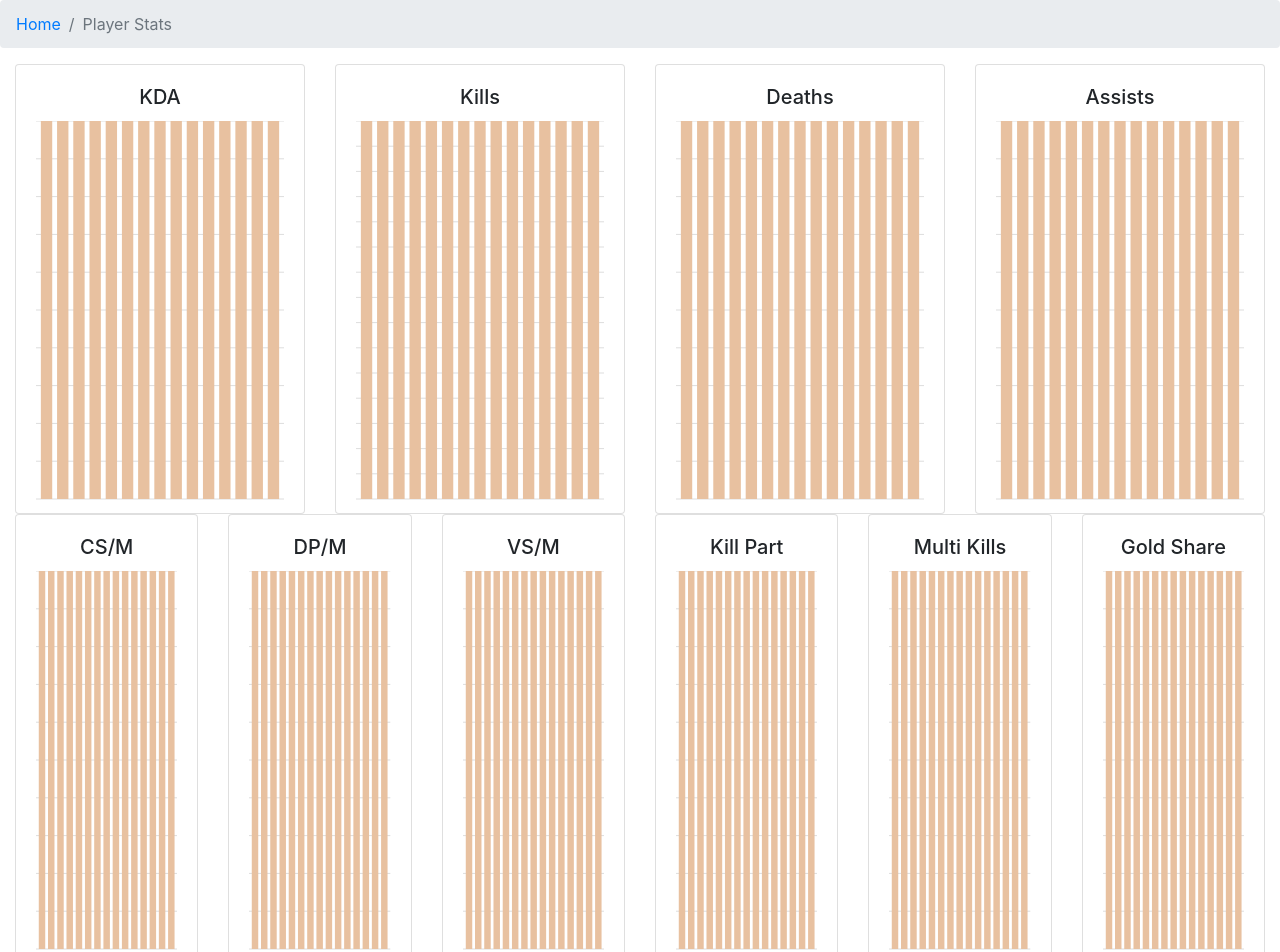
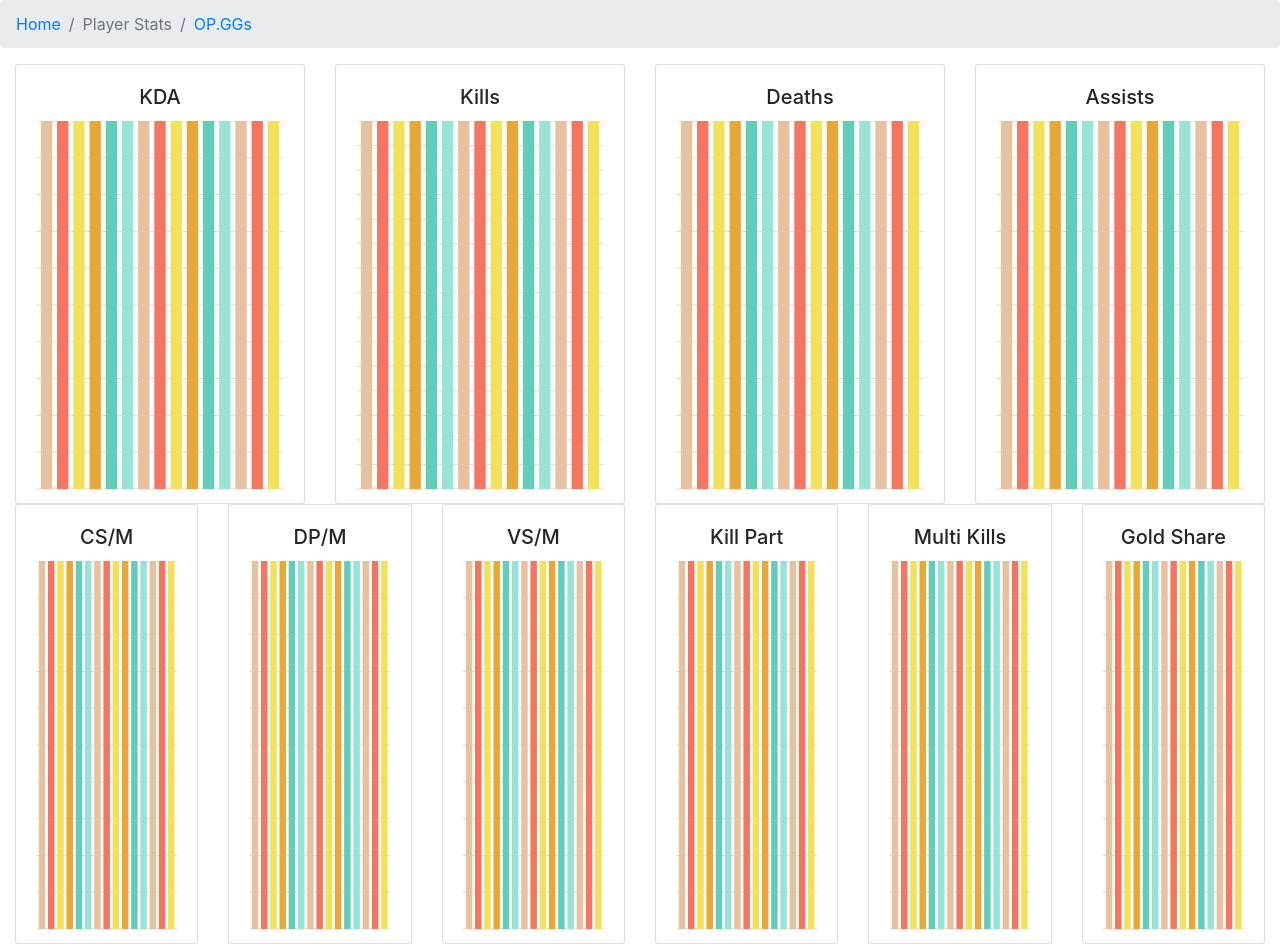
Before and after one commit to Juuiko/Tourney-Stats-Visualiser, a React (Create React App) app: page /player-stats in a window 1280 px wide. Shown: the top 952 px of the page. Built offline with nearby package versions, Linux system fonts and the light colour scheme.

Commit message:
Added fullscreen graph pages

```diff
--- a/src/App.js
+++ b/src/App.js
@@ -7,6 +7,9 @@ import PlayerStats from './pages/player-stats'
 import ChampStats from './pages/champ-stats'
 import TeamStats from './pages/team-stats'
 import PlayerStatsList from './pages/player-stats-list'
+import FullscreenPlayer from './pages/fullscreenPlayer'
+import FullscreenTeam from './pages/fullscreenTeam'
+import FullscreenChamp from './pages/fullscreenChamp'
 
 function App() {
   return (
@@ -15,9 +18,14 @@ function App() {
         <Switch>
           <Route exact path="/" component={HomePage} />
           <Route exact path="/player-stats" component={PlayerStats} />
+          <Route exact path="/player-stats/list" component={PlayerStatsList} />
+          <Route exact path="/player-stats/fullscreen" component={FullscreenPlayer} />
+
           <Route exact path="/champ-stats" component={ChampStats} />
+          <Route exact path="/champ-stats/fullscreen" component={FullscreenChamp} />
+
           <Route exact path="/team-stats" component={TeamStats} />
-          <Route exact path="/player-stats/list" component={PlayerStatsList} />
+          <Route exact path="/team-stats/fullscreen" component={FullscreenTeam} />
         </Switch>
       </Router>
     </div>
--- a/src/components/chart-card.js
+++ b/src/components/chart-card.js
@@ -12,6 +12,7 @@ class GraphCard extends Component {
              margin={{ top: 0, right: 0, bottom: 30, left: 0 }}
              padding={0.3}
              colors={{ scheme: 'nivo' }}
+             colorBy="index"
              defs={[
                  {
                      id: 'dots',
@@ -46,7 +47,7 @@ class GraphCard extends Component {
 
   render() {
     return (
-      <Card onClick={this.onClick} tag="a" className="graph-card" style={{ height: '450px' }}>
+      <Card onClick={this.onClick} tag="a" className="graph-card" style={{height: '440px'}}>
         <Card.Body>
           <Card.Title className="card-title">{this.props.title}</Card.Title>
           {this.MyResponsiveBar(this.props.data)}
@@ -56,7 +57,7 @@ class GraphCard extends Component {
   }
 
   onClick = () => {
-    this.state.props.push("fullscreen-graph")
+    this.props.history.push(this.props.fullscreen)
   }
 }
 
--- /dev/null
+++ b/src/pages/fullscreenChamp.jsx
@@ -0,0 +1,28 @@
+import React, { Component } from 'react'
+import { Link } from 'react-router-dom'
+
+import 'bootstrap/dist/css/bootstrap.min.css'
+import { ResponsiveBar } from '@nivo/bar'
+import Breadcrumb from 'react-bootstrap/Breadcrumb'
+import Data from '../media/playerStats.json'
+
+class Fullscreen extends Component {
+
+  render() {
+    return (
+      <div className="home">
+      <Breadcrumb>
+           <Breadcrumb.Item><Link to="/">Home</Link></Breadcrumb.Item>
+           <Breadcrumb.Item><Link to="/champ-stats">Champ Stats</Link></Breadcrumb.Item>
+           <Breadcrumb.Item active>Fullscreen</Breadcrumb.Item>
+      </Breadcrumb>
+
+        <div className="container-fluid">
+
+        </div>
+      </div>
+    )
+  }
+}
+
+export default Fullscreen
--- /dev/null
+++ b/src/pages/fullscreenPlayer.jsx
@@ -0,0 +1,28 @@
+import React, { Component } from 'react'
+import { Link } from 'react-router-dom'
+
+import 'bootstrap/dist/css/bootstrap.min.css'
+import { ResponsiveBar } from '@nivo/bar'
+import Breadcrumb from 'react-bootstrap/Breadcrumb'
+import Data from '../media/playerStats.json'
+
+class Fullscreen extends Component {
+
+  render() {
+    return (
+      <div className="home">
+      <Breadcrumb>
+           <Breadcrumb.Item><Link to="/">Home</Link></Breadcrumb.Item>
+           <Breadcrumb.Item><Link to="/player-stats">Player Stats</Link></Breadcrumb.Item>
+           <Breadcrumb.Item active>Fullscreen</Breadcrumb.Item>
+      </Breadcrumb>
+
+        <div className="container-fluid">
+
+        </div>
+      </div>
+    )
+  }
+}
+
+export default Fullscreen
--- /dev/null
+++ b/src/pages/fullscreenTeam.jsx
@@ -0,0 +1,28 @@
+import React, { Component } from 'react'
+import { Link } from 'react-router-dom'
+
+import 'bootstrap/dist/css/bootstrap.min.css'
+import { ResponsiveBar } from '@nivo/bar'
+import Breadcrumb from 'react-bootstrap/Breadcrumb'
+import Data from '../media/playerStats.json'
+
+class Fullscreen extends Component {
+
+  render() {
+    return (
+      <div className="home">
+      <Breadcrumb>
+           <Breadcrumb.Item><Link to="/">Home</Link></Breadcrumb.Item>
+           <Breadcrumb.Item><Link to="/team-stats">Team Stats</Link></Breadcrumb.Item>
+           <Breadcrumb.Item active>Fullscreen</Breadcrumb.Item>
+      </Breadcrumb>
+
+        <div className="container-fluid">
+
+        </div>
+      </div>
+    )
+  }
+}
+
+export default Fullscreen
--- a/src/pages/player-stats-list.jsx
+++ b/src/pages/player-stats-list.jsx
@@ -1,19 +1,28 @@
 import React, { Component } from 'react'
+import { Link } from 'react-router-dom'
 
 import 'bootstrap/dist/css/bootstrap.min.css'
+import Breadcrumb from 'react-bootstrap/Breadcrumb'
 import TitleContainer from '../components/title-container'
 import PlayerList from '../components/player-list-container'
 
 class HomePage extends Component {
   render() {
     return (
-      <div className="container col-md-12">
+     <div>
+          <Breadcrumb>
+            <Breadcrumb.Item><Link to="/">Home</Link></Breadcrumb.Item>
+            <Breadcrumb.Item><Link to="/player-stats">Player Stats</Link></Breadcrumb.Item>
+            <Breadcrumb.Item active>OP.GGs</Breadcrumb.Item>
+          </Breadcrumb>
+           <div className="container-fluid">
              <div className="row">
                 <TitleContainer
                   title="Here's all the players' OPGGs!"
-             subtitle="happy drafting :)"
+                  subtitle=""
                 ></TitleContainer>
                 <PlayerList></PlayerList>
+             </div>
            </div>
       </div>
     )
--- a/src/pages/player-stats.jsx
+++ b/src/pages/player-stats.jsx
@@ -17,6 +17,7 @@ class PlayerStats extends Component {
       <Breadcrumb>
         <Breadcrumb.Item><Link to="/">Home</Link></Breadcrumb.Item>
         <Breadcrumb.Item active>Player Stats</Breadcrumb.Item>
+        <Breadcrumb.Item><Link to="/player-stats/list">OP.GGs</Link></Breadcrumb.Item>
       </Breadcrumb>
 
         <div className="container-fluid">
@@ -27,6 +28,7 @@ class PlayerStats extends Component {
            graph="kda"
            data={Data}
            index="playerName"
+           fullscreen="/player-stats/fullscreen"
           />
           <Card
            title="Kills"
@@ -34,6 +36,7 @@ class PlayerStats extends Component {
            graph="kills"
            data={Data}
            index="playerName"
+           fullscreen="/player-stats/fullscreen"
           />
           <Card
            title="Deaths"
@@ -41,6 +44,7 @@ class PlayerStats extends Component {
            graph="deaths"
            data={Data}
            index="playerName"
+           fullscreen="/player-stats/fullscreen"
           />
           <Card
            title="Assists"
@@ -48,6 +52,7 @@ class PlayerStats extends Component {
            graph="assists"
            data={Data}
            index="playerName"
+           fullscreen="/player-stats/fullscreen"
           />
           </CardDeck>
           <CardDeck className="deck">
@@ -57,6 +62,7 @@ class PlayerStats extends Component {
            graph="csm"
            data={Data}
            index="playerName"
+           fullscreen="/player-stats/fullscreen"
           />
           <Card
            title="DP/M"
@@ -64,6 +70,7 @@ class PlayerStats extends Component {
            graph="dpm"
            data={Data}
            index="playerName"
+           fullscreen="/player-stats/fullscreen"
           />
           <Card
            title="VS/M"
@@ -71,6 +78,7 @@ class PlayerStats extends Component {
            graph="vsm"
            data={Data}
            index="playerName"
+           fullscreen="/player-stats/fullscreen"
           />
           <Card
            title="Kill Part"
@@ -78,6 +86,7 @@ class PlayerStats extends Component {
            graph="killPart"
            data={Data}
            index="playerName"
+           fullscreen="/player-stats/fullscreen"
           />
           <Card
            title="Multi Kills"
@@ -85,6 +94,7 @@ class PlayerStats extends Component {
            graph="killPart"
            data={Data}
            index="playerName"
+           fullscreen="/player-stats/fullscreen"
           />
           <Card
            title="Gold Share"
@@ -92,6 +102,7 @@ class PlayerStats extends Component {
            graph="goldShare"
            data={Data}
            index="playerName"
+           fullscreen="/player-stats/fullscreen"
           />
         </CardDeck>
         </div>
--- a/src/pages/team-stats.jsx
+++ b/src/pages/team-stats.jsx
@@ -13,7 +13,7 @@ class TeamStats extends Component {
 
   render() {
     return (
-      <div className="home">
+      <div className="home" style={{height: '100vh'}}>
       <Breadcrumb>
         <Breadcrumb.Item><Link to="/">Home</Link></Breadcrumb.Item>
         <Breadcrumb.Item active>Team Stats</Breadcrumb.Item>
@@ -27,6 +27,7 @@ class TeamStats extends Component {
                       graph="kda"
                       data={Data}
                       index="teamName"
+                      fullscreen="/team-stats/fullscreen"
                     />
                     <Card
                       title="Kills"
@@ -34,6 +35,7 @@ class TeamStats extends Component {
                       graph="kills"
                       data={Data}
                       index="teamName"
+                      fullscreen="/team-stats/fullscreen"
                     />
                     <Card
                       title="Deaths"
@@ -41,6 +43,7 @@ class TeamStats extends Component {
                       graph="deaths"
                       data={Data}
                       index="teamName"
+                      fullscreen="/team-stats/fullscreen"
                     />
                     <Card
                       title="Assists"
@@ -48,6 +51,7 @@ class TeamStats extends Component {
                       graph="assists"
                       data={Data}
                       index="teamName"
+                      fullscreen="/team-stats/fullscreen"
                     />
                </CardDeck>
                <CardDeck className="deck">
@@ -57,6 +61,7 @@ class TeamStats extends Component {
                       graph="csm"
                       data={Data}
                       index="teamName"
+                      fullscreen="/team-stats/fullscreen"
                     />
                     <Card
                       title="Wins"
@@ -64,6 +69,7 @@ class TeamStats extends Component {
                       graph="wins"
                       data={Data}
                       index="teamName"
+                      fullscreen="/team-stats/fullscreen"
                     />
                     <Card
                       title="Gold"
@@ -71,6 +77,7 @@ class TeamStats extends Component {
                       graph="gold"
                       data={Data}
                       index="teamName"
+                      fullscreen="/team-stats/fullscreen"
                     />
                     <Card
                       title="Average Length"
@@ -78,6 +85,7 @@ class TeamStats extends Component {
                       graph="averageLength"
                       data={Data}
                       index="teamName"
+                      fullscreen="/team-stats/fullscreen"
                     />
              </CardDeck>
         </div>
```
Lines whose indentation alone changed are shown as unchanged.
